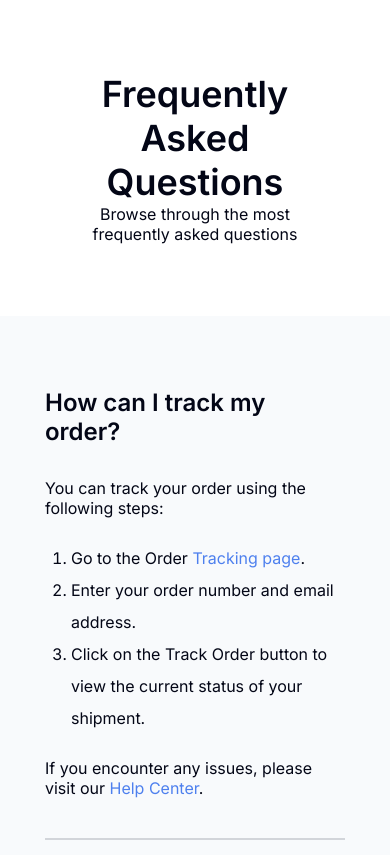
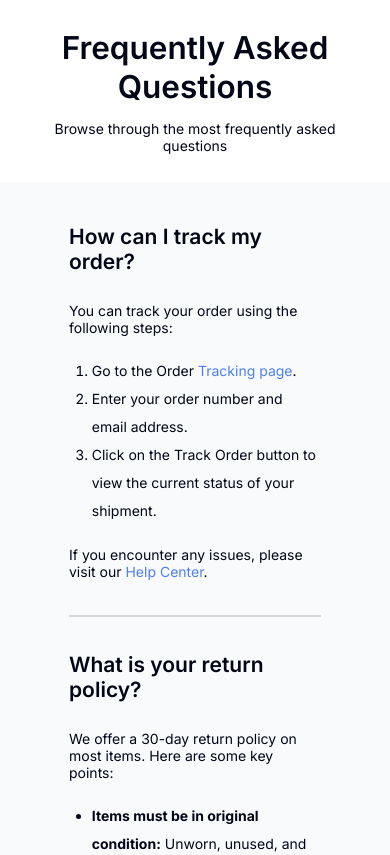
Before and after one commit to AlexandrLebedenko/Simple-Frequently-Asked-Questions-FAQ, a plain HTML site: page index.html in a window 390 px wide. Shown: the top 855 px of the page. Drawn offline with Linux system fonts and the light colour scheme.

Commit message:
feat: add more media styles

```diff
--- a/css/index.css
+++ b/css/index.css
@@ -15,8 +15,8 @@
 .title {
   font-size: 2.25rem;
   font-weight: 600;
+  margin: auto;
   margin-bottom: 1rem;
-  margin: auto;
 }
 .subtitle {
   margin: auto;
@@ -65,3 +65,19 @@ span {
     max-width: 25rem;
   }
 }
+@media (max-width: 480px) {
+  html {
+    font-size: 0.875rem;
+  }
+  .header {
+    padding: 2rem;
+  }
+  .container {
+    max-width: 20rem;
+    padding: 1rem;
+  }
+  .questions-section {
+    min-height: calc(100vh - 13rem);
+    padding: 2rem 0;
+  }
+}
--- a/index.html
+++ b/index.html
@@ -1,14 +1,13 @@
 <!DOCTYPE html>
 <html lang="en">
-
   <head>
-    <meta charset="UTF-8">
-    <meta name="viewport" content="width=device-width, initial-scale=1.0">
+    <meta charset="UTF-8" />
+    <meta name="viewport" content="width=device-width, initial-scale=1.0" />
+    <link rel="stylesheet" href="./css/index.css" />
+    <link rel="preconnect" href="https://fonts.googleapis.com" />
+    <link rel="preconnect" href="https://fonts.gstatic.com" crossorigin />
+    <link href="https://fonts.googleapis.com/css2?family=Inter:opsz,wght@14..32,100..900&display=swap" rel="stylesheet" />
     <title>Simple FAQ</title>
-    <link rel="stylesheet" href="./css/index.css">
-    <link rel="preconnect" href="https://fonts.googleapis.com">
-    <link rel="preconnect" href="https://fonts.gstatic.com" crossorigin>
-    <link href="https://fonts.googleapis.com/css2?family=Inter:opsz,wght@14..32,100..900&display=swap" rel="stylesheet">
   </head>
 
   <body>
@@ -25,9 +24,7 @@
             <ol class="question-list">
               <li class="question-list__item">Go to the Order <a href="#">Tracking page</a>.</li>
               <li class="question-list__item">Enter your order number and email address.</li>
-                        <li class="question-list__item">Click on the Track Order button to view the current status of
-                            your
-                            shipment.</li>
+              <li class="question-list__item">Click on the Track Order button to view the current status of your shipment.</li>
             </ol>
             <p>If you encounter any issues, please visit our <a href="#">Help Center</a>.</p>
           </div>
@@ -35,16 +32,11 @@
             <h2 class="question-title">What is your return policy?</h2>
             <p>We offer a 30-day return policy on most items. Here are some key points:</p>
             <ul class="question-list">
-                        <li class="question-list__item"><span>Items must be in original condition:</span> Unworn,
-                            unused,
-                            and unwashed.</li>
-                        <li class="question-list__item"><span>Include original packaging and tags:</span> All items
-                            should
-                            be returned with their
-                            original packaging and tags.</li>
-                        <li class="question-list__item"><span>Proof of purchase:</span> A receipt or proof of purchase
-                            is
-                            required.</li>
+              <li class="question-list__item"><span>Items must be in original condition:</span> Unworn, unused, and unwashed.</li>
+              <li class="question-list__item">
+                <span>Include original packaging and tags:</span> All items should be returned with their original packaging and tags.
+              </li>
+              <li class="question-list__item"><span>Proof of purchase:</span> A receipt or proof of purchase is required.</li>
             </ul>
             <p>For more detailed information, read our full <a href="#">Return Policy</a>.</p>
           </div>
@@ -52,5 +44,4 @@
       </section>
     </div>
   </body>
-
 </html>
```
Lines whose indentation alone changed are shown as unchanged.
